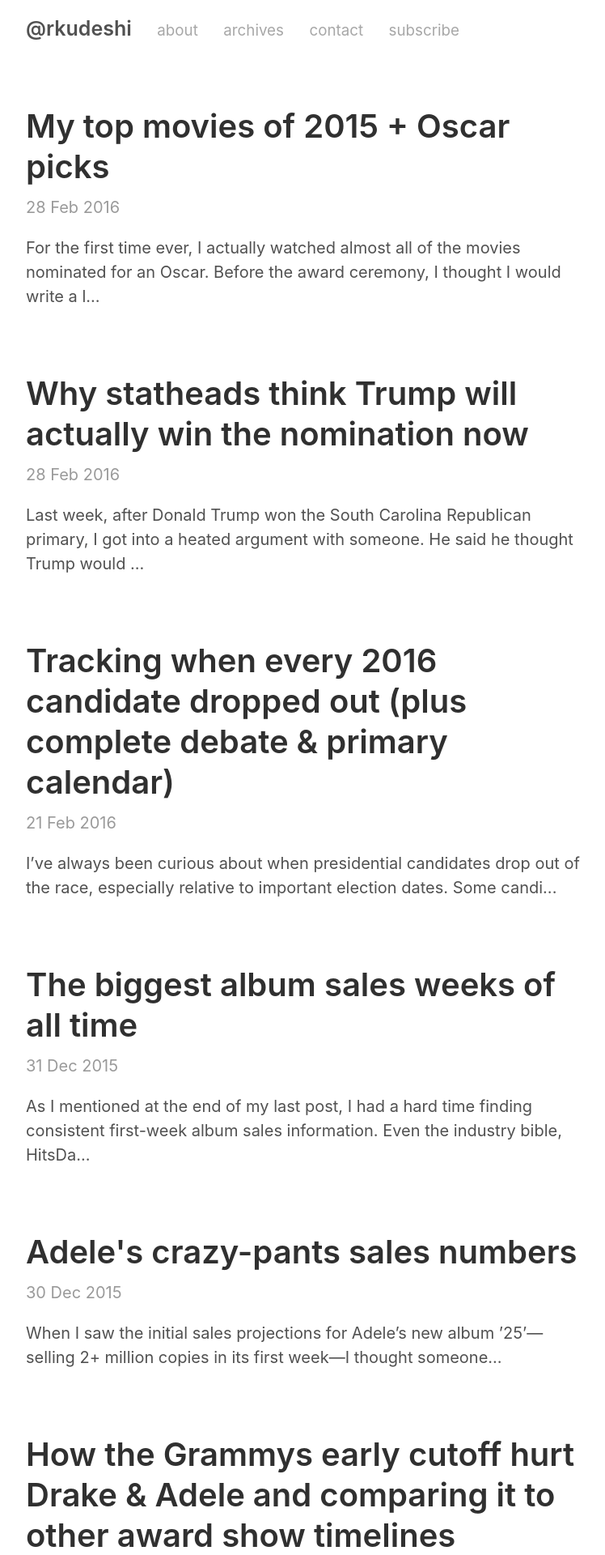
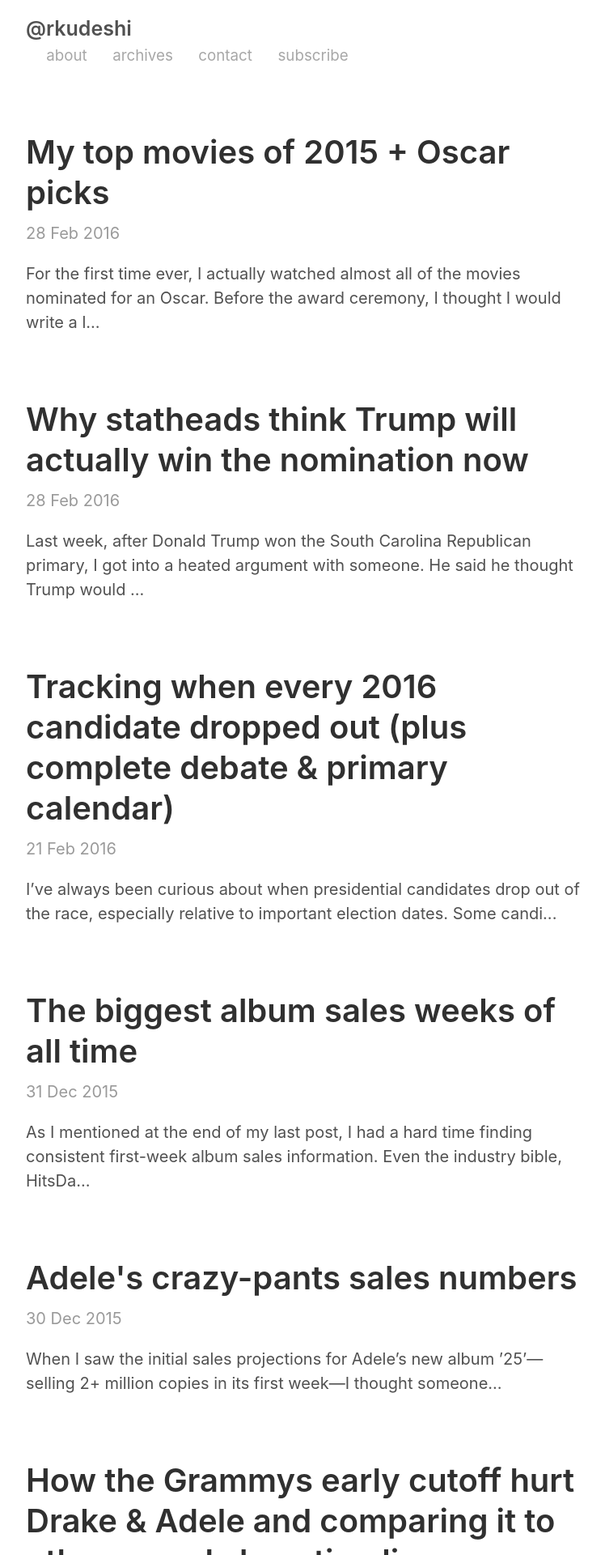
Before and after one commit to rkudeshi/rkudeshi.github.io, a Jekyll site: the page built from index.html, in a window 1280 px wide. Shown: the top 1920 px of the page at 81% size, without its empty margins (258-1006 px from the left). Built offline with Jekyll 4.4.1, drawn with Linux system fonts in a browser that asks for light colours; the list of posts is cut into pages by our own code.

Commit message:
Update menu

```diff
--- a/_layouts/default.html
+++ b/_layouts/default.html
@@ -15,10 +15,12 @@
           -->
 
           <!-- add list of pages in header -->
+          <div class="header-menu">
           {% for page in site.pages_list %}
           &nbsp;&nbsp;&nbsp;
           <small><a href="{{ site.baseurl }}{{ page[1]  }}">{{ page[0] }}</a></small>
           {% endfor %}
+          </div>
           <!-- end edit -->
 
         </h3>
```
